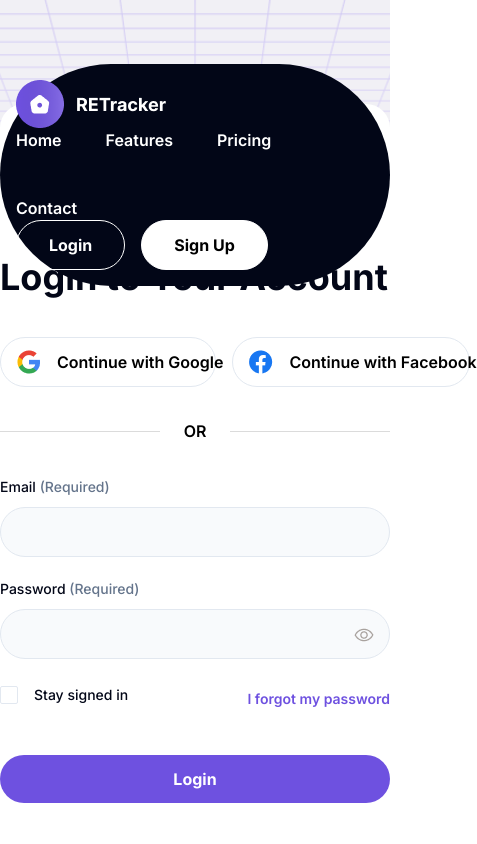
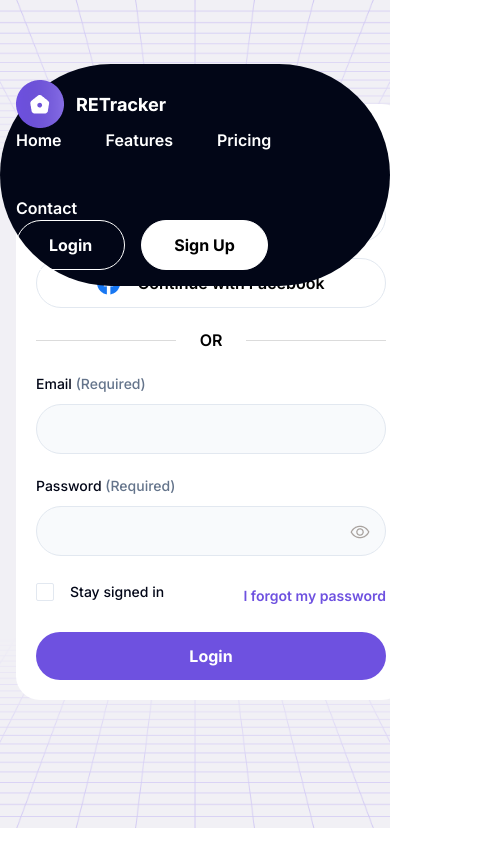
Before and after one commit to MamtazDev/ReTracker, a React (Vite) app: page /login in a window 390 px wide. Shown: the top 844 px of the page, 477 px wide, since content can reach past the window. Built offline with nearby package versions, Linux system fonts and the light colour scheme.

Commit message:
login responsive

```diff
--- a/src/Components/Login/Login.jsx
+++ b/src/Components/Login/Login.jsx
@@ -14,7 +14,7 @@ const Login = () => {
     setChecked(!isChecked);
   };
   return (
-    <div className="pb-28 pt-p_153 max-w-authWidth mx-auto">
+    <div className="px-5 pt-10 pb-5 lg:pb-28 lg:pt-p_153 max-w-authWidth mx-auto">
       <AuthTitle>Login to Your Account</AuthTitle>
       <SocialBtn />
       <Divider />
@@ -41,7 +41,7 @@ const Login = () => {
           </div>
         </div>
 
-        <div className="flex justify-between items-center gap-3 mb-10">
+        <div className="flex justify-between items-center gap-3 mb-5 lg:mb-10">
           <label className="flex items-center gap-4">
             <input
               className="hidden"
--- a/src/Shared/Auth.jsx
+++ b/src/Shared/Auth.jsx
@@ -16,7 +16,7 @@ const Auth = ({ children }) => {
         }
       >
         <div className="container mx-auto">
-          <div className="max-w-[1536px] w-full bg-white rounded-3xl">
+          <div className="max-w-[1536px] w-full bg-white rounded-3xl mx-4 lg:mx-0">
             {children}
           </div>
         </div>
--- a/src/Shared/AuthTitle.jsx
+++ b/src/Shared/AuthTitle.jsx
@@ -1,7 +1,7 @@
 import React from "react";
 
 const AuthTitle = ({ children }) => {
-  return <div className="text-slate-black text-4xl font-bold">{children}</div>;
+  return <div className="text-slate-black text-xl lg:text-4xl font-bold">{children}</div>;
 };
 
 export default AuthTitle;
--- a/src/Shared/Divider.jsx
+++ b/src/Shared/Divider.jsx
@@ -1,6 +1,6 @@
 const Divider = () => {
   return (
-    <div className="w-full flex gap-6 items-center my-8">
+    <div className="w-full flex gap-6 items-center my-5 lg:my-8">
       <p className="border-b border-b-lightGray w-full"></p>
       <p className="text-base font-semibold">OR</p>
       <p className="border-b border-b-lightGray w-full"></p>
--- a/src/Shared/SocialBtn.jsx
+++ b/src/Shared/SocialBtn.jsx
@@ -1,15 +1,15 @@
-import React from 'react';
-import SocialMediaBtn from './SocialMediaBtn';
+import React from "react";
+import SocialMediaBtn from "./SocialMediaBtn";
 import google from "../assets/google.png";
 import facebook from "../assets/facebook.png";
 
 const SocialBtn = () => {
-    return (
-        <div className="flex gap-4 items-center mt-10">
-          <SocialMediaBtn pic={google} name="Continue with Google" />
-          <SocialMediaBtn pic={facebook} name="Continue with Facebook" />
-        </div>
-    );
+  return (
+    <div className="flex flex-col lg:flex-row gap-4 items-center mt-5 lg:mt-10">
+      <SocialMediaBtn pic={google} name="Continue with Google" />
+      <SocialMediaBtn pic={facebook} name="Continue with Facebook" />
+    </div>
+  );
 };
 
 export default SocialBtn;
--- a/src/Shared/SocialMediaBtn.jsx
+++ b/src/Shared/SocialMediaBtn.jsx
@@ -2,7 +2,7 @@ import React from "react";
 
 const SocialMediaBtn = ({ pic, name }) => {
   return (
-    <button className="border whitespace-nowrap font-semibold text-base flex gap-4 items-center border-slate-200 bg-white rounded-full py-3 px-4">
+    <button className="border w-full whitespace-nowrap font-semibold text-base flex justify-center gap-4 items-center border-slate-200 bg-white rounded-full py-3 px-4">
       <img src={pic} alt="" />
       {name}
     </button>
```
